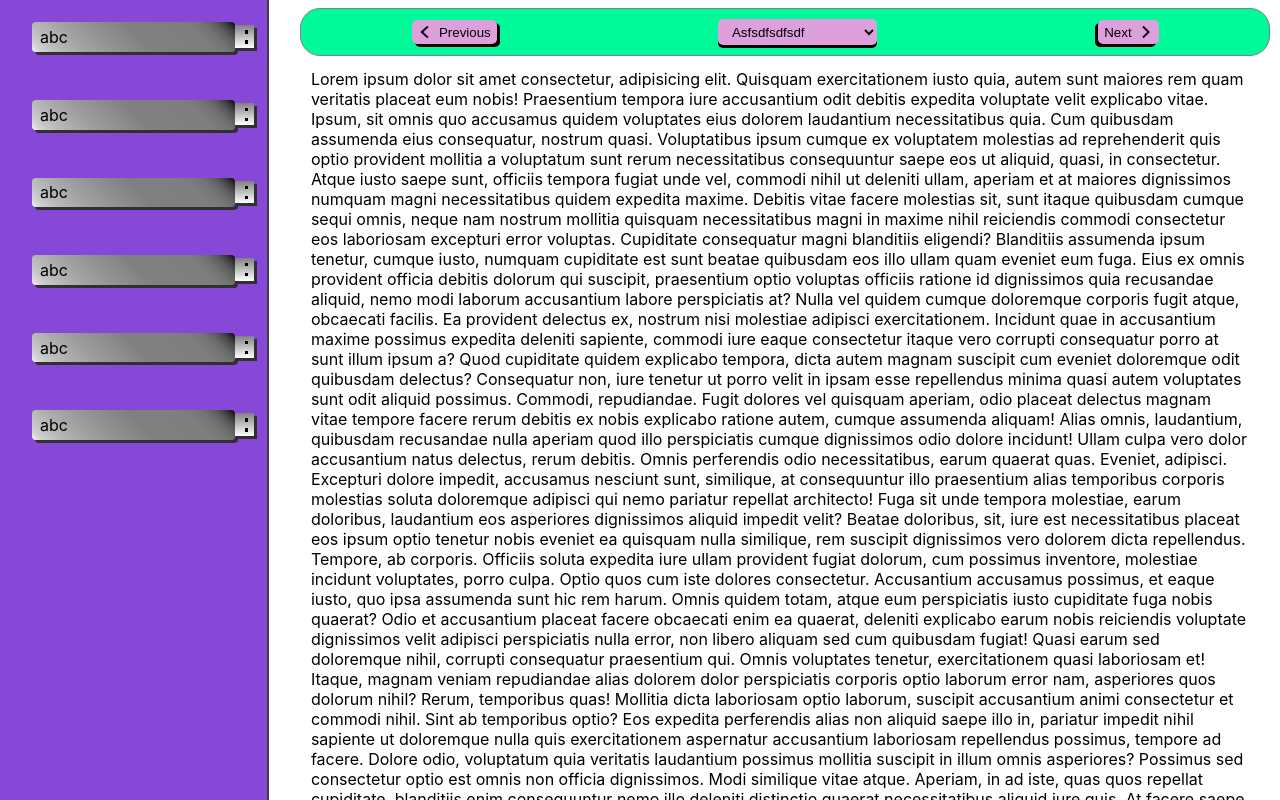
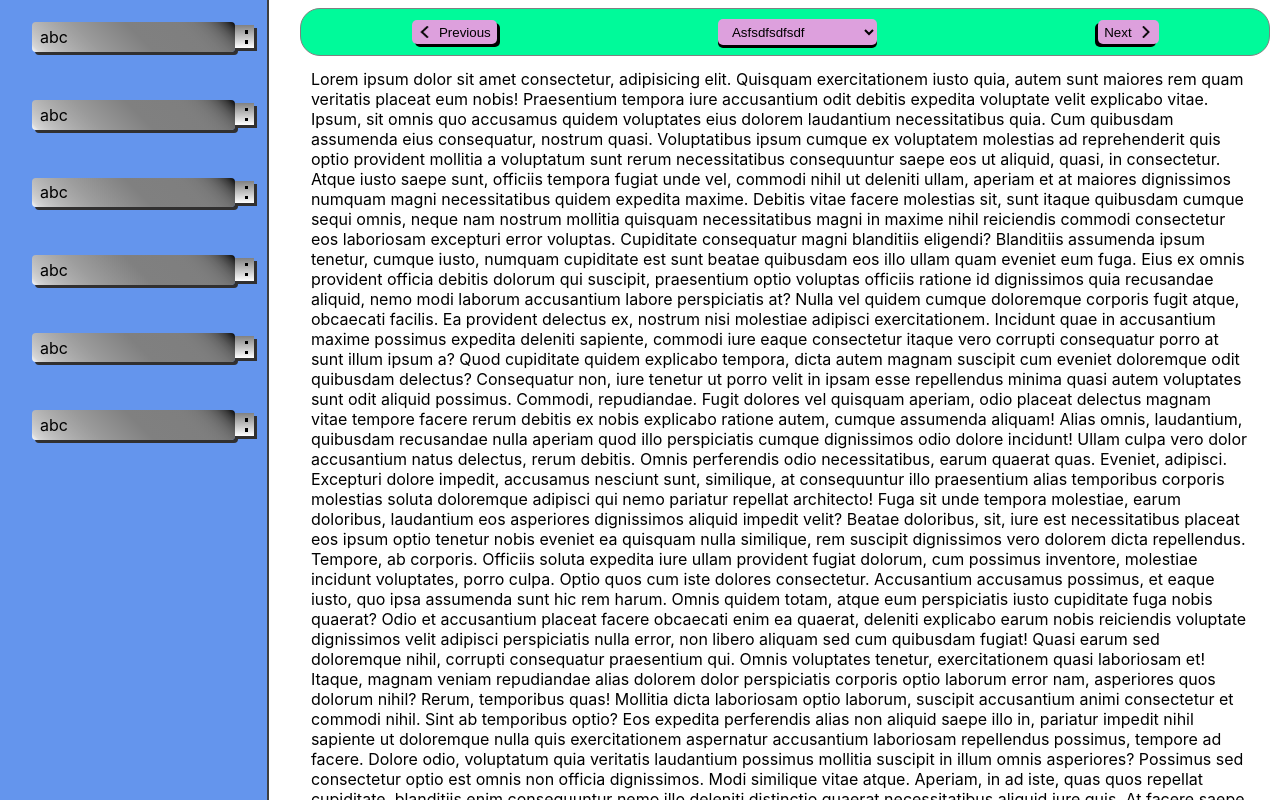
Before and after one commit to rajatmaurya322/CreyonEngine-Docs, a React (Create React App) app: page / in a window 1280 px wide. Shown: the top 800 px of the page. Built offline with nearby package versions, Linux system fonts and the light colour scheme.

Commit message:
update sidebar color to blue

```diff
--- a/src/SideBar.css
+++ b/src/SideBar.css
@@ -6,7 +6,7 @@ aside{
     transform: scaleX(0);
     transform-origin: left;
     transition-duration: 300ms;
-    background-color: #8848d7;
+    background-color: cornflowerblue;
     border-right: solid 2px #3f3f3f;
     overflow-y: scroll;
     scrollbar-width: none;
```
